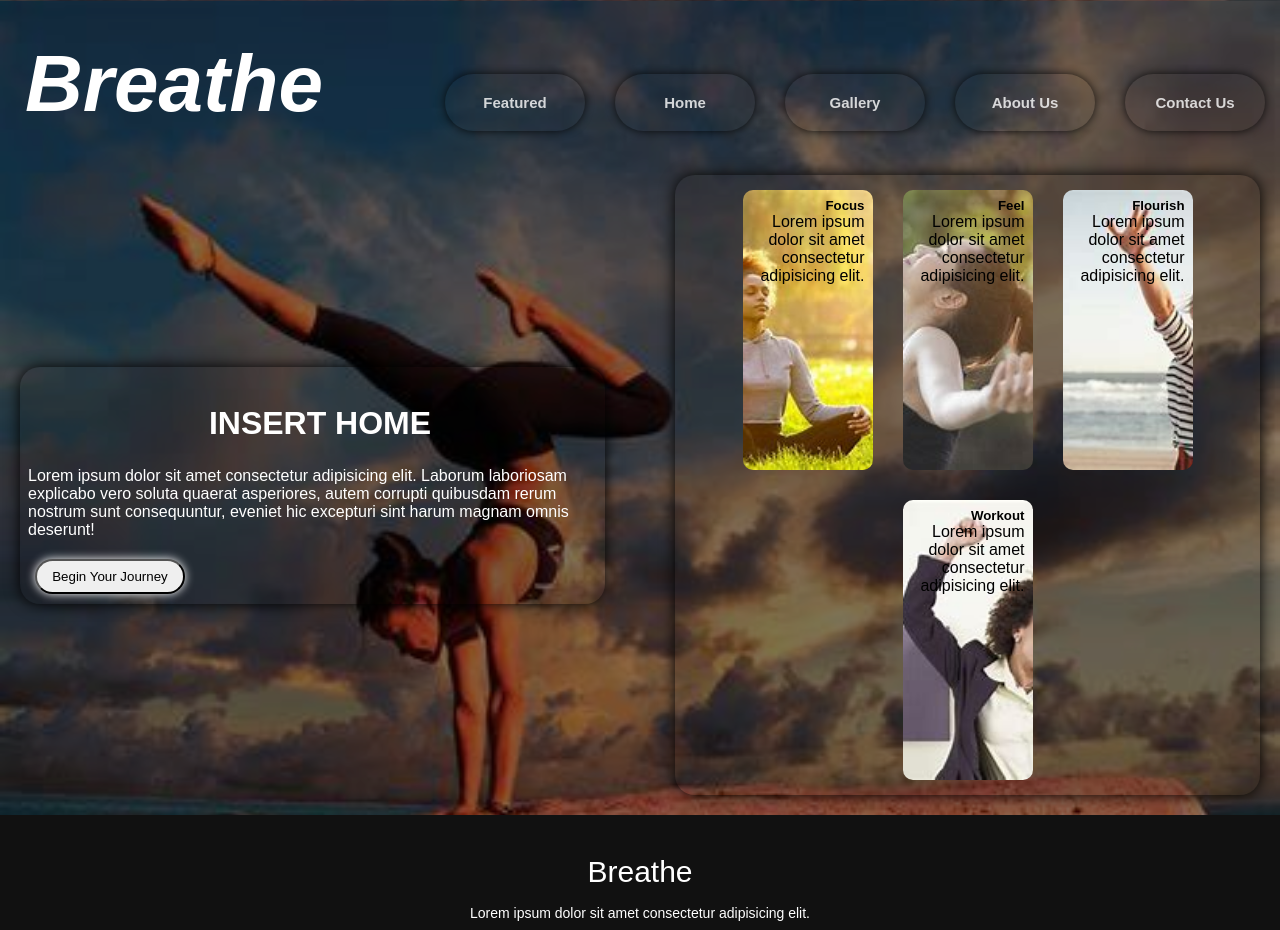
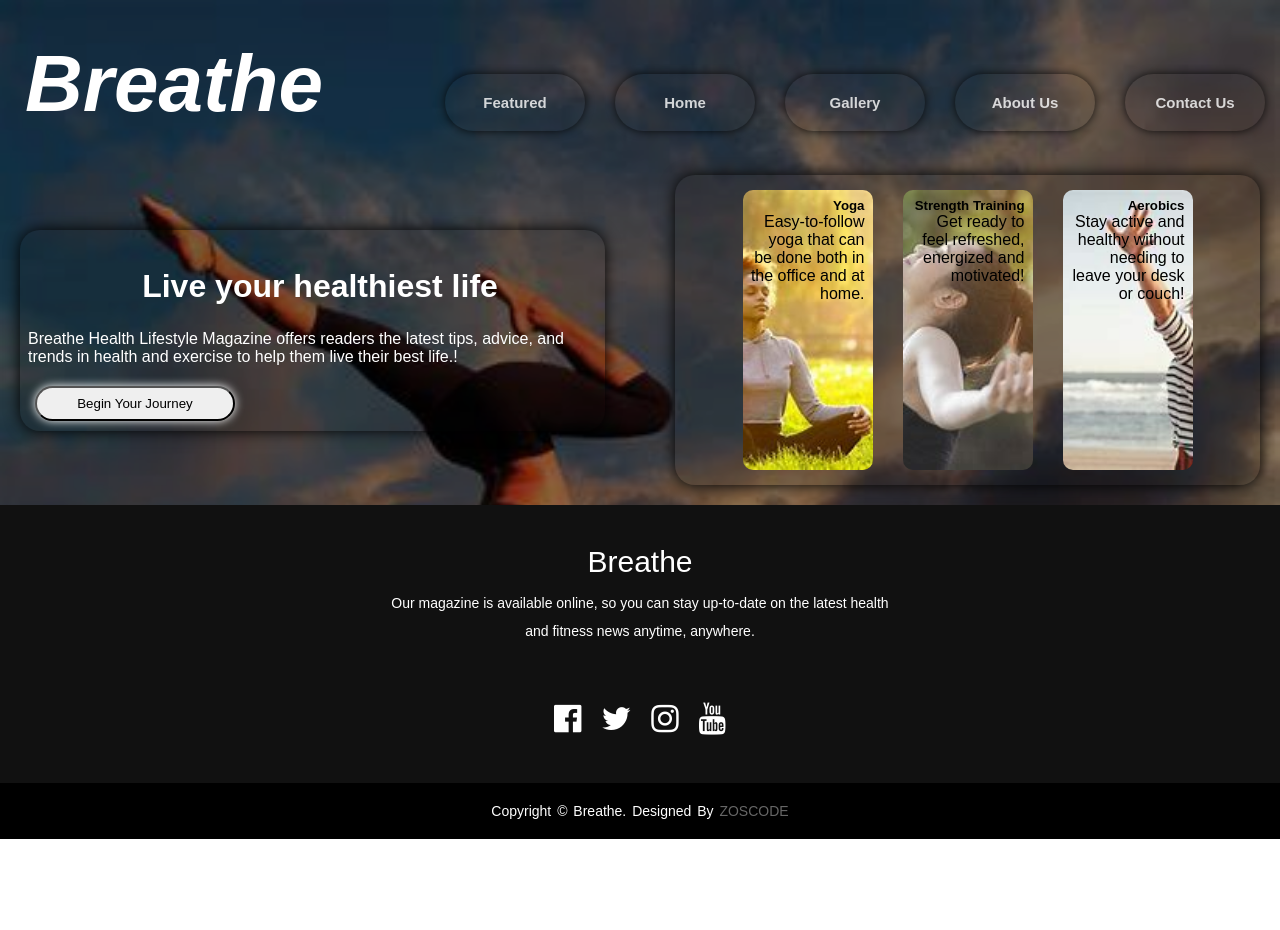
Before and after one commit to pinkdollar123/breathe.github.io, a plain HTML site: page index.html in a window 1280 px wide. Shown: the top 930 px of the page. After the commit the page ends 839 px from the top, so only its background shows below. Drawn offline with Linux system fonts and the light colour scheme.

Commit message:
major changes content was added on home and featured

```diff
--- a/breathe.css
+++ b/breathe.css
@@ -69,6 +69,7 @@ nav a:hover{
   margin-top: 0px;
   margin-bottom: 10px;
   font-size: large;
+  transition: 0.35s;
 
 }
 
@@ -90,12 +91,14 @@ nav a:active{
   transition: 0.8s;
   flex-basis: 50%;
   margin: 20px;
+  transition: 0.75s;
 }
 
 .col1:hover{
   background-color: #B99B6B;
   box-shadow: 0 0 15px #B99B6B;
   font-size: large;
+  width: 95%;
 }
 
 .col1 p{
@@ -104,7 +107,7 @@ nav a:active{
 }
 
 .col1 button{
-  width: 150px;
+  width: 200px;
   height: 35px;
   margin-top: 20px;
   border-radius: 20px;
@@ -119,6 +122,7 @@ nav a:active{
 .col1 button:hover{
   background-color: #B99B6B;
   color: #fff;
+  width: 200px;
 }
 
 .col1 button:active{
@@ -336,7 +340,7 @@ footer {
     width: 140px;
     align-items: center;
     justify-content: center;
-    text-;
+
   }
 
   nav a:hover{
--- a/index.html
+++ b/index.html
@@ -24,32 +24,27 @@
 
 <div class="row1">
   <div class="col1">
-        <h1>INSERT HOME</h1>
-        <p>Lorem ipsum dolor sit amet consectetur adipisicing elit. Laborum laboriosam explicabo vero soluta quaerat asperiores,
-           autem corrupti quibusdam rerum nostrum sunt consequuntur, eveniet hic excepturi sint harum magnam omnis deserunt!</p>
+        <h1>Live your healthiest life</h1>
+        <p>Breathe Health Lifestyle Magazine offers readers the latest tips, advice, and trends in health and exercise to help them live their best life.!</p>
         <button> <a href="#" style="text-decoration: none; color:black;">Begin Your Journey</a> </button>
   </div>
 <!-- ROW AFTER COL1, CONSIST COL2 AND IMAGES CONTENT -->
     <div class="col2">
       <div class="imahe-to to1">
-        <h5>Focus</h5>
-        <p>Lorem ipsum dolor sit amet consectetur adipisicing elit. </p>
+        <h5>Yoga</h5>
+        <p>Easy-to-follow yoga that can be done both in the office and at home.</p>
       </div>
 
       <div class="imahe-to to2">
-        <h5>Feel</h5>
-        <p>Lorem ipsum dolor sit amet consectetur adipisicing elit. </p>
+        <h5>Strength Training</h5>
+        <p>Get ready to feel refreshed, energized and motivated!</p>
       </div>
 
       <div class="imahe-to to3">
-        <h5>Flourish</h5>
-        <p>Lorem ipsum dolor sit amet consectetur adipisicing elit. </p>
+        <h5>Aerobics</h5>
+        <p>Stay active and healthy without needing to leave your desk or couch!</p>
       </div>
 
-      <div class="imahe-to to4">
-        <h5>Workout</h5>
-        <p>Lorem ipsum dolor sit amet consectetur adipisicing elit. </p>
-      </div>
     </div>
 </div>
 
@@ -57,7 +52,7 @@
     <Footer>
       <div class="footer-content">
         <h3>Breathe</h3>
-        <p> Lorem ipsum dolor sit amet consectetur adipisicing elit. </p>
+        <p>Our magazine is available online, so you can stay up-to-date on the latest health and fitness news anytime, anywhere. </p>
         <ul class="socials">
           <li> <a href="https://www.facebook.com/" target="_blank"><i class="fa fa-facebook-official" aria-hidden="true"></i></a></li>
           <li> <a href="https://twitter.com/" target="_blank"><i class="fa fa-twitter"></i></a></li>
```
Also changed, not shown: featured.html (+1 -1 lines).
